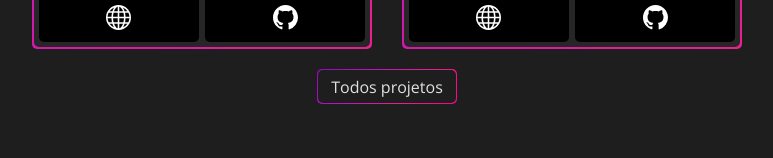
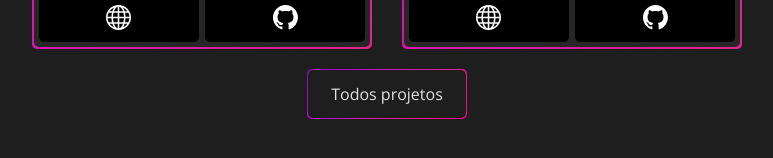
Before and after one commit to brenorosado/brenorosado-portfolio, a Next.js app: page / in a window 1280 px wide. Shown: the part 448-606 px from the top of the page, without its empty margins (253-1026 px from the left). Built offline with nearby package versions, Linux system fonts and the light colour scheme.

Commit message:
Ajustes de estilo feitos e seção de contato iniciada

```diff
--- a/pages/index.js
+++ b/pages/index.js
@@ -2,6 +2,7 @@ import ApresentationSection from '../src/components/ApresentationSection';
 import ProjectsSection from '../src/components/ProjectsSection';
 import { HomeMain } from '../src/styles/homepage';
 import Head from 'next/head';
+import ContactSection from '../src/components/ContactSection';
 
 const Home = () => {
   return (
@@ -9,11 +10,12 @@ const Home = () => {
       <Head>
         <title>Breno Rosado</title>
         <meta name="Breno Rosado" content="Generated by create next app" />
-        {/* <link rel="icon" href="/spiderman.ico" /> */}
+        <link rel="icon" href="/logo.ico" />
       </Head>
       <HomeMain>
         <ApresentationSection />
         <ProjectsSection />
+        {/* <ContactSection /> */}
       </HomeMain>
     </>
   );
--- /dev/null
+++ b/src/components/ContactSection.js
@@ -0,0 +1,19 @@
+import { Section } from "../styles/contactsection";
+import { BsWhatsapp, BsGithub, BsLinkedin } from "react-icons/bs";
+import { MdEmail } from "react-icons/md";
+
+const ContactSection = () => {
+    return (
+        <Section>
+            <h2>Contato</h2>
+            <div>
+                <a><BsWhatsapp /></a>
+                <a><BsGithub /></a>
+                <a><BsLinkedin /></a>
+                <a><MdEmail /></a>
+            </div>
+        </Section>
+    );
+};
+
+export default ContactSection;
--- a/src/components/ProjectsSection.js
+++ b/src/components/ProjectsSection.js
@@ -21,7 +21,7 @@ const ProjectsSection = () => {
                     imagePath="https://user-images.githubusercontent.com/83065685/153673178-5a81536b-4b12-4f8d-87ca-5f09fb53c3a2.png"
                 />
             </Section>
-            <AllProjectsLink><a>Todos projetos</a></AllProjectsLink>
+            <AllProjectsLink><a href="https://github.com/brenorosado" target="_blank">Todos projetos</a></AllProjectsLink>
         </>
     );
 };
--- /dev/null
+++ b/src/styles/contactsection.js
@@ -0,0 +1,5 @@
+import styled from "styled-components";
+
+export const Section = styled.section`
+    margin-top: 30px;
+`;
--- a/src/styles/projectssection.js
+++ b/src/styles/projectssection.js
@@ -29,22 +29,25 @@ export const AllProjectsLink = styled.div`
     cursor: pointer;
     color: #1e1e1e;
     padding: 1px;
-    width: 140px;
-    height: 35px;
+    width: 160px;
+    height: 50px;
 
     a {
-        position: relative;
+        text-decoration: none;
         background: #1e1e1e;
         border-radius: 5px;
         display: flex;
         justify-content: center;
         align-items: center;
         color: #e1e1e1;
-        height: 33px;
+        height: 48px;
         transition: 0.2s background;
+        transition: 0.2s font-size;
 
         :hover {
             background: #262626;
+            font-size: 18px;
+            font-weight: bold;
         }
     }
 `;
```
Also changed, not shown: 1 other file (tests, documents, lock files or other folders).
